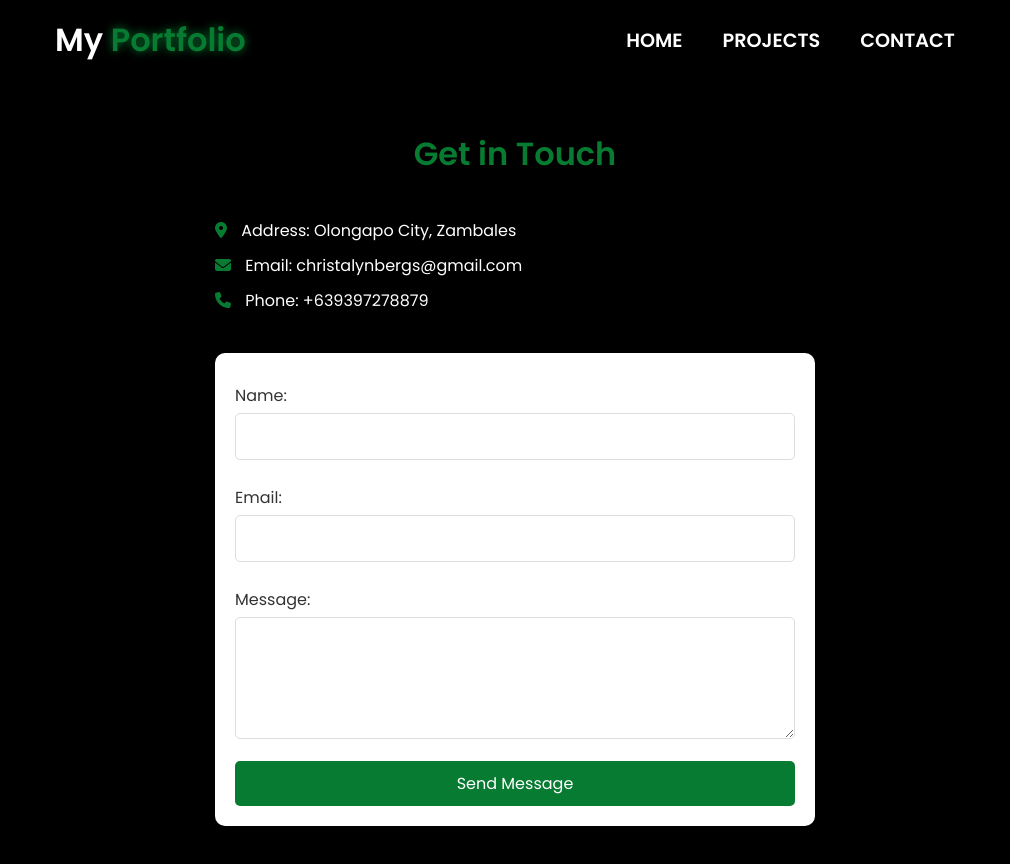
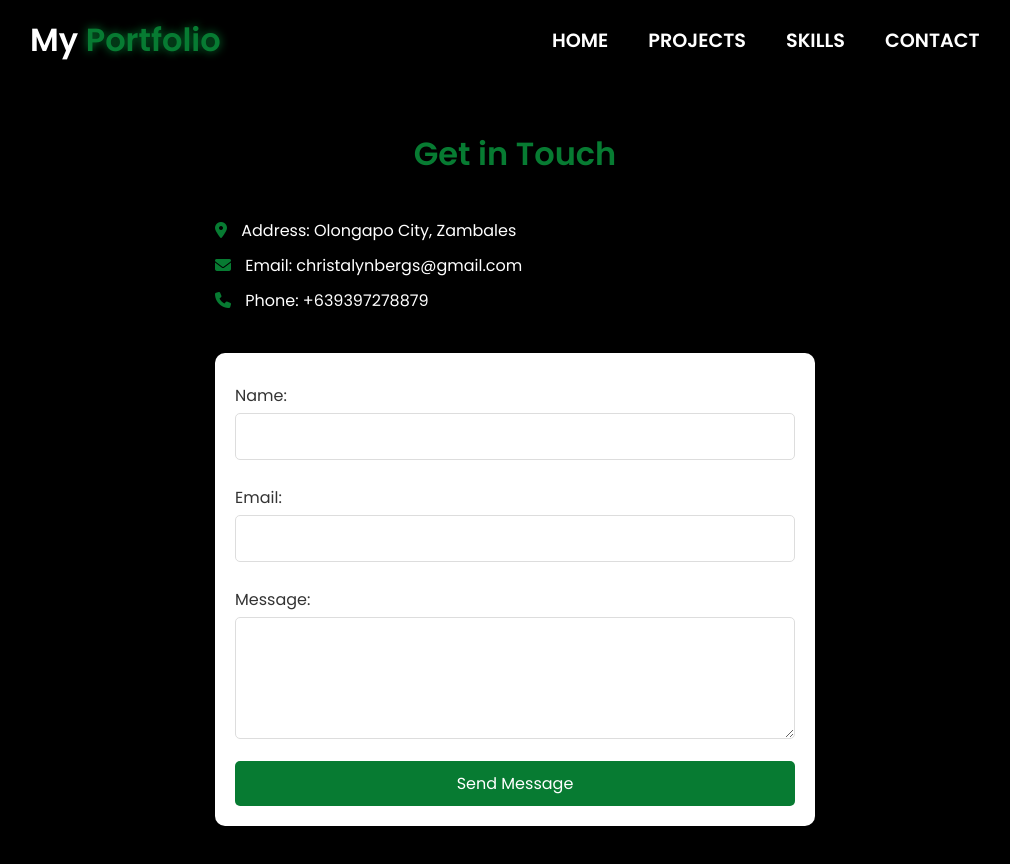
Before and after one commit to ChristalynRosales/Portfolio, a plain HTML site: page contact.html in a window 1280 px wide. Shown: the whole page, without its empty margins (125-1135 px from the left). Drawn offline with nearby package versions, Linux system fonts and the light colour scheme.

Commit message:
Update contact.html

```diff
--- a/contact.html
+++ b/contact.html
@@ -17,7 +17,8 @@
             <div class="links">
                 <div class="link" data-aos="fade-up" data-aos-duration="1500" data-aos-delay="100"><a href="index.html">HOME</a></div>
                 <div class="link" data-aos="fade-up" data-aos-duration="1500" data-aos-delay="200"><a href="projects.html">PROJECTS</a></div>
-                <div class="link" data-aos="fade-up" data-aos-duration="1500" data-aos-delay="300"><a href="contact.html">CONTACT</a></div>
+                <div class="link" data-aos="fade-up" data-aos-duration="1500" data-aos-delay="300"><a href="skills.html">SKILLS</a></div>
+                <div class="link" data-aos="fade-up" data-aos-duration="1500" data-aos-delay="400"><a href="contact.html">CONTACT</a></div>
             </div>
             <i class="fa-solid fa-bars hamburg" onclick="hamburg()"></i>
         </div>
@@ -25,6 +26,7 @@
             <div class="links">
                 <a href="index.html">HOME</a>
                 <a href="projects.html">PROJECTS</a>
+                <a href="skills.html">SKILLS</a>
                 <a href="contact.html">CONTACT</a>
                 <i class="fa-solid fa-xmark cancel" onclick="cancel()"></i>
             </div>
```
